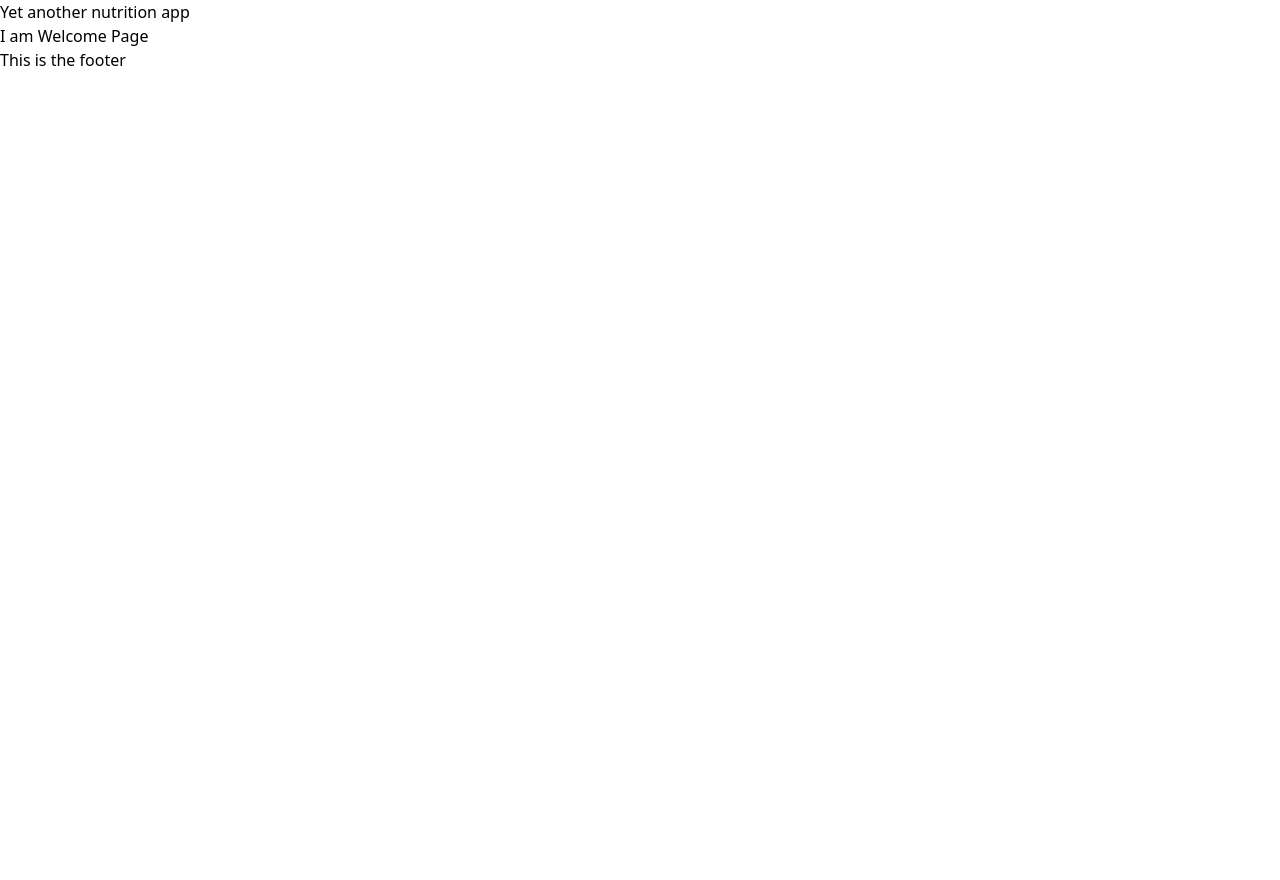
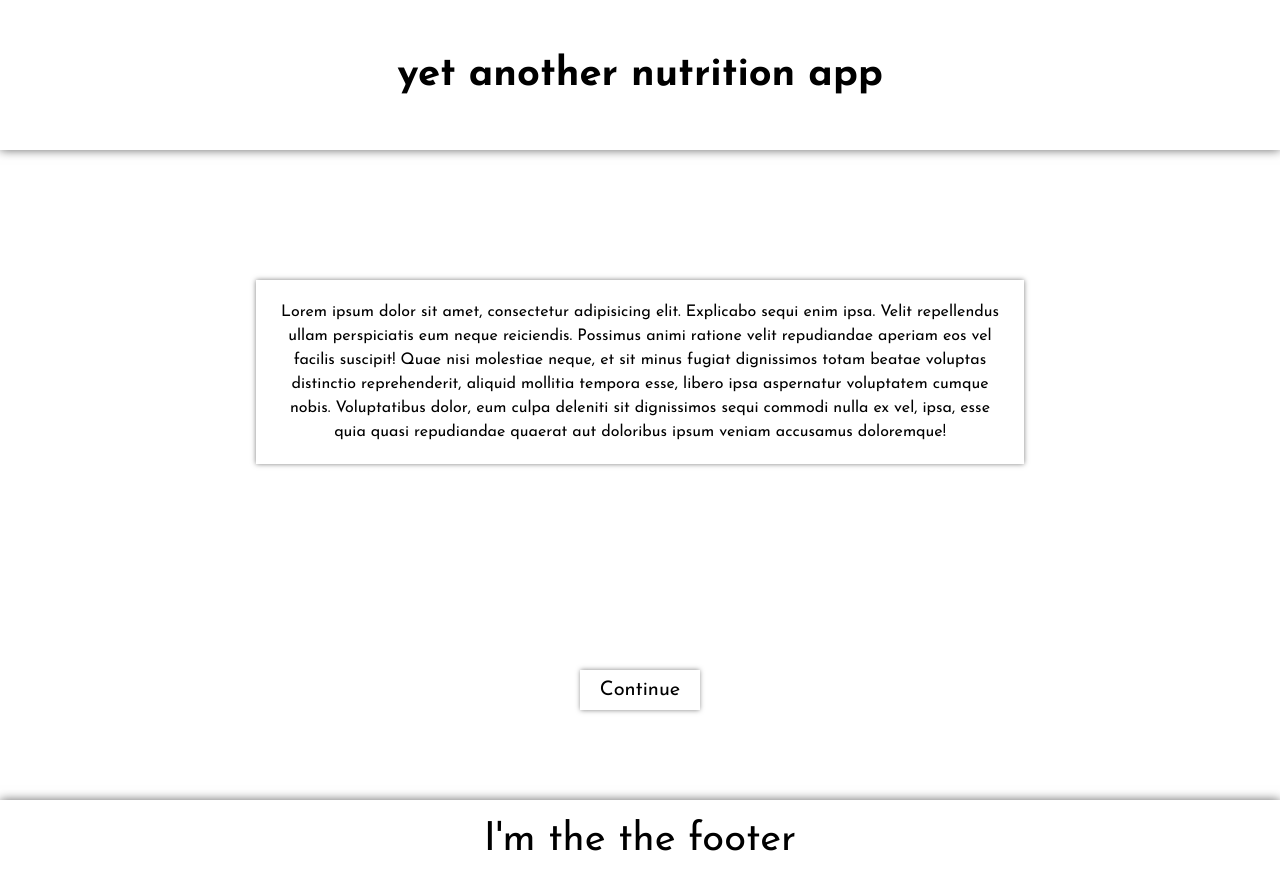
Before and after one commit to ezekielbuzzi/nutrition-app, a React (Create React App) app in the folder client/: page / in a window 1280 px wide. Before the commit the page ends 800 px from the top, so only its background shows below. Built offline with nearby package versions, Linux system fonts and the light colour scheme.

Commit message:
basic welcome page structure

```diff
--- a/client/public/index.html
+++ b/client/public/index.html
@@ -24,6 +24,13 @@
       work correctly both with client-side routing and a non-root public URL.
       Learn how to configure a non-root public URL by running `npm run build`.
     -->
+    <link rel="preconnect" href="https://fonts.googleapis.com" />
+    <link rel="preconnect" href="https://fonts.gstatic.com" crossorigin />
+    <link
+      href="https://fonts.googleapis.com/css2?family=Josefin+Sans:wght@400;700&display=swap"
+      rel="stylesheet"
+    />
+
     <title>Nutrition app</title>
   </head>
   <body>
--- a/client/src/App.css
+++ b/client/src/App.css
@@ -12,5 +12,5 @@ html {
 
 body {
   font-size: 1.6rem;
-  background-color: #fff;
+  font-family: "Josefin Sans", sans-serif;
 }
--- /dev/null
+++ b/client/src/components/footer/Footer.css
@@ -0,0 +1,9 @@
+.footer-container {
+  box-shadow: 0px 0px 10px rgba(0, 0, 0, 0.6);
+}
+
+.footer {
+  text-align: center;
+  font-size: 4rem;
+  padding: 1rem 0;
+}
--- a/client/src/components/footer/Footer.js
+++ b/client/src/components/footer/Footer.js
@@ -1,8 +1,10 @@
+import "./Footer.css";
+
 const Footer = () => {
   return (
-    <div>
-      <h1>This is the footer</h1>
-    </div>
+    <footer className="footer-container">
+      <h2 className="footer">I'm the the footer</h2>
+    </footer>
   );
 };
 export default Footer;
--- /dev/null
+++ b/client/src/components/title/Title.css
@@ -0,0 +1,10 @@
+.title-container {
+  padding: 4.5rem 0;
+  box-shadow: 0px 0px 10px rgba(0, 0, 0, 0.6);
+}
+
+.title {
+  font-weight: 700;
+  text-align: center;
+  font-size: 4rem;
+}
--- a/client/src/components/title/Title.js
+++ b/client/src/components/title/Title.js
@@ -1,9 +1,9 @@
-import { Link } from "react-router-dom";
+import "./Title.css";
 
 function Navigate() {
   return (
-    <div>
-      <h1>Yet another nutrition app</h1>
+    <div className="title-container">
+      <h1 className="title">yet another nutrition app</h1>
     </div>
   );
 }
--- /dev/null
+++ b/client/src/components/welcome-page/Welcome.css
@@ -0,0 +1,38 @@
+.welcome-page-container {
+  position: relative;
+  height: 65rem;
+}
+
+.about-box {
+  width: 60%;
+  padding: 2rem;
+  position: absolute;
+  top: 20%;
+  left: 50%;
+  transform: translateX(-50%);
+  box-shadow: 0px 0px 5px rgba(0, 0, 0, 0.5);
+}
+
+.about-text {
+  text-align: center;
+}
+
+.welcome-page-btn {
+  font-size: 2rem;
+  padding: 0.5rem 2rem;
+  position: absolute;
+  top: 80%;
+  left: 50%;
+  transform: translateX(-50%);
+  box-shadow: 0px 0px 5px rgba(0, 0, 0, 0.5);
+  transition: all 0.3s;
+}
+
+.welcome-page-btn:hover {
+  transform: translate(-50%, -2px);
+  box-shadow: 0px 0px 7px rgba(0, 0, 0, 0.7);
+}
+.welcome-page-btn:active {
+  transform: translate(-50%, 0px);
+  box-shadow: 0px 0px 4px rgba(0, 0, 0, 0.4);
+}
--- a/client/src/components/welcome-page/Welcome.js
+++ b/client/src/components/welcome-page/Welcome.js
@@ -1,7 +1,30 @@
+import "./Welcome.css";
+import { useNavigate } from "react-router-dom";
+
 function Welcome() {
-    return (
-        <div>I am Welcome Page</div>
-     );
+  const nav = useNavigate();
+
+  return (
+    <div className="welcome-page-container">
+      <div className="about-box">
+        <p className="about-text">
+          Lorem ipsum dolor sit amet, consectetur adipisicing elit. Explicabo
+          sequi enim ipsa. Velit repellendus ullam perspiciatis eum neque
+          reiciendis. Possimus animi ratione velit repudiandae aperiam eos vel
+          facilis suscipit! Quae nisi molestiae neque, et sit minus fugiat
+          dignissimos totam beatae voluptas distinctio reprehenderit, aliquid
+          mollitia tempora esse, libero ipsa aspernatur voluptatem cumque nobis.
+          Voluptatibus dolor, eum culpa deleniti sit dignissimos sequi commodi
+          nulla ex vel, ipsa, esse quia quasi repudiandae quaerat aut doloribus
+          ipsum veniam accusamus doloremque!
+        </p>
+      </div>
+
+      <button onClick={() => nav("/main")} className="welcome-page-btn">
+        Continue
+      </button>
+    </div>
+  );
 }
 
 export default Welcome;
```
Also changed, not shown: 1 other file (tests, documents, lock files or other folders).
